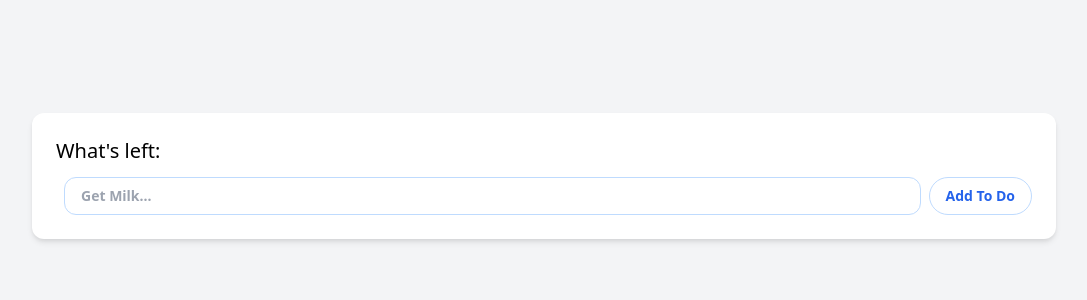
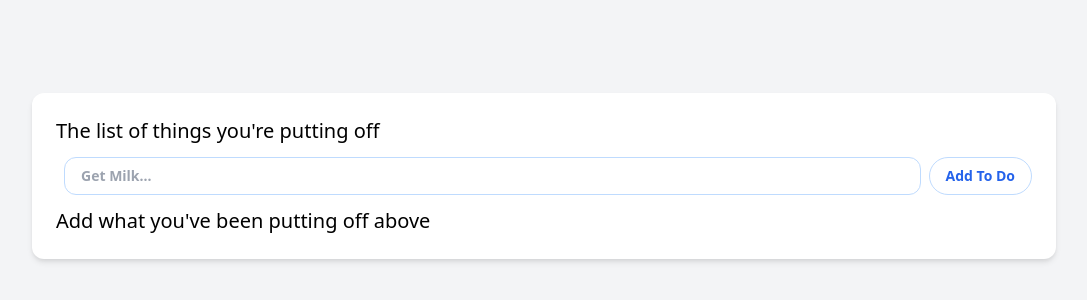
Before and after one commit to scottwarren/todo, a React (Create React App) app: page / in a window 1280 px wide. Shown: the part 224-524 px from the top of the page, without its empty margins (96-1183 px from the left). Built offline with nearby package versions, Linux system fonts and the light colour scheme.

Commit message:
Feature: Added title for todolist empty and non-empty state

```diff
--- a/src/App.tsx
+++ b/src/App.tsx
@@ -10,7 +10,9 @@ function App(): React.ReactElement {
     <StoreProvider>
       <div className='flex items-center justify-center bg-gray-100 w-screen h-screen'>
         <div className='flex flex-1 flex-col max-w-screen-lg p-6 bg-white rounded-xl shadow-md  '>
-          <h2 className='text-xl mb-3'>What&apos;s left:</h2>
+          <h1 className='text-xl mb-3'>
+            The list of things you&apos;re putting off
+          </h1>
           <NewTodoForm />
           <TodosList />
         </div>
--- a/src/components/TodosList.tsx
+++ b/src/components/TodosList.tsx
@@ -6,12 +6,19 @@ import { StoreContext } from '../store';
 function TodosList(): React.ReactElement {
   const { todos } = useContext(StoreContext);
 
+  const title =
+    todos?.length > 0
+      ? "What's left:"
+      : "Add what you've been putting off above";
+
   return (
-    <>
+    <div>
+      <h2 className='text-xl mt-3'>{title}</h2>
+
       {todos.map((todo) => (
         <ToDo key={todo.id} {...todo} />
       ))}
-    </>
+    </div>
   );
 }
 
```
